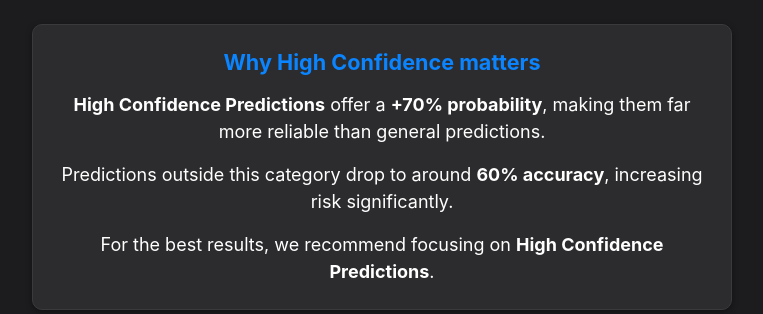
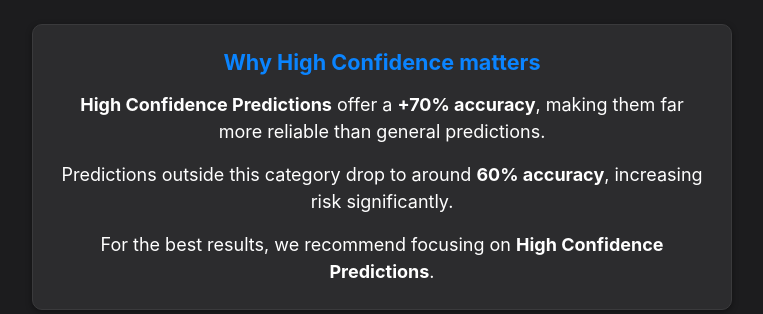
Before and after one commit to LinusPiorkowsky/BetAI, a Flask app: page / in a window 1280 px wide. Shown: the part 183-497 px from the top of the page, without its empty margins (258-1021 px from the left). Run offline with Flask 3, Linux system fonts and the light colour scheme.

Commit message:
Update model explanation in index.html

```diff
--- a/templates/index.html
+++ b/templates/index.html
@@ -27,7 +27,7 @@
   <div class="model-explanation-section">
     <div class="model-explanation-card">
       <h2>Why High Confidence matters</h2>
-      <p><strong>High Confidence Predictions</strong> offer a <strong>+70% probability</strong>, making them far more reliable than general predictions.</p>
+      <p><strong>High Confidence Predictions</strong> offer a <strong>+70% accuracy</strong>, making them far more reliable than general predictions.</p>
       <p>Predictions outside this category drop to around <strong>60% accuracy</strong>, increasing risk significantly.</p>
       <p>For the best results, we recommend focusing on <strong>High Confidence Predictions</strong>.</p>
     </div>
```
